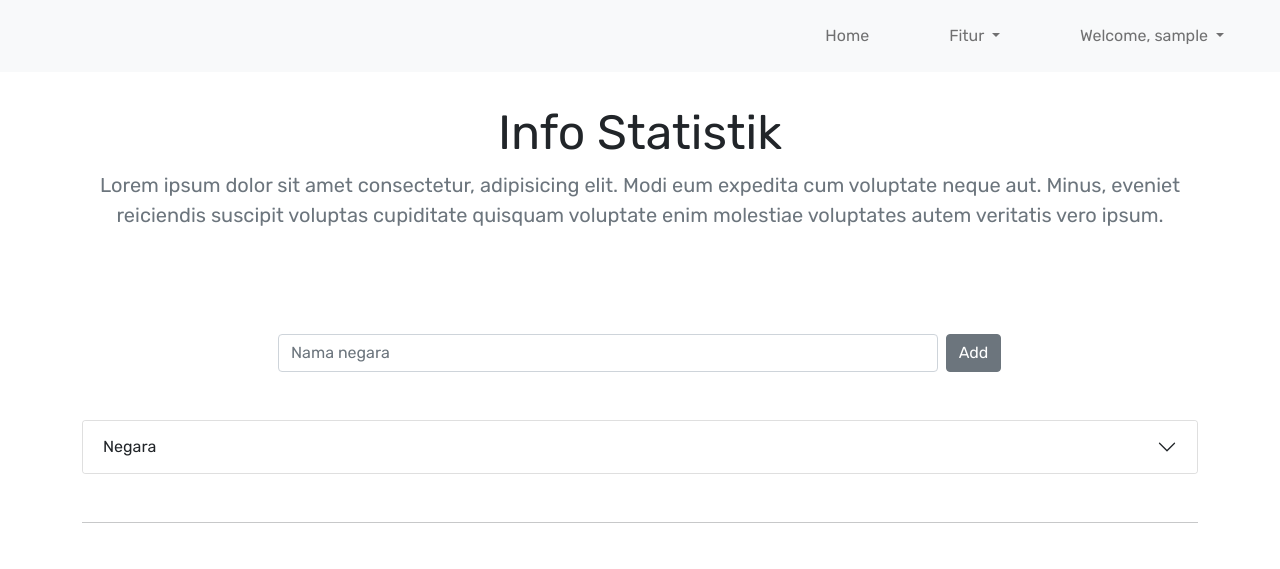
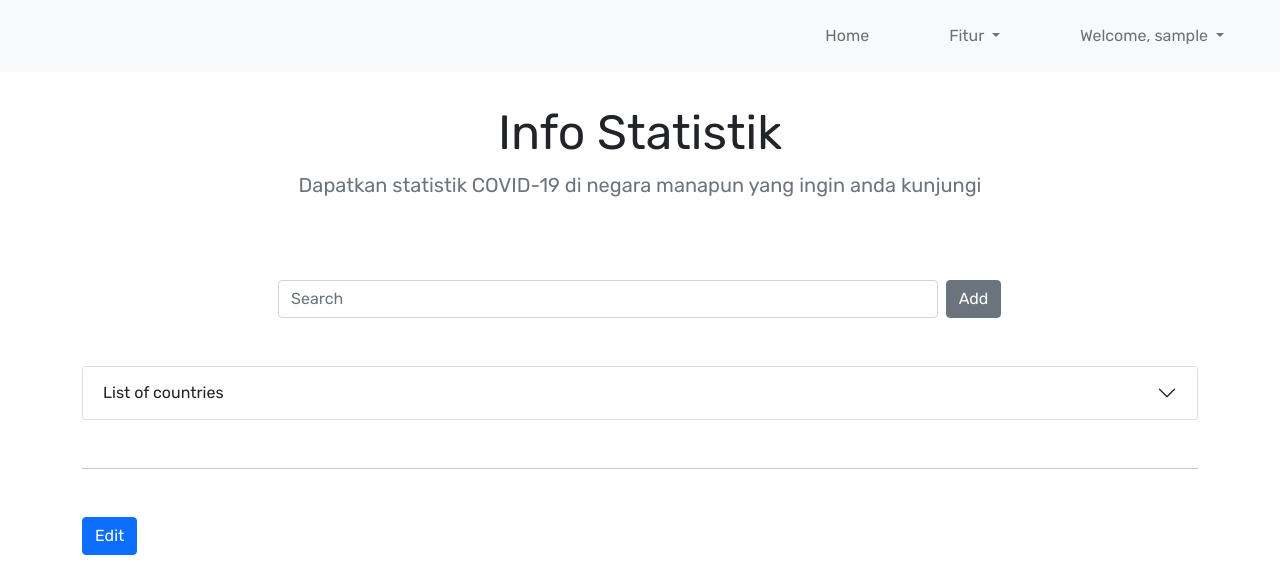
Before and after one commit to ihsanalfarisi/pbp-b07, a Django app: page /stat-covid/ in a window 1280 px wide. Shown: the top 569 px of the page. Run offline with Django 3.2, Linux system fonts and the light colour scheme; a user stored in the database is signed in; tables that the repository leaves empty hold one stand-in row (values such as "Sample post"); some libraries are stand-ins or nearby versions.

Commit message:
dokumentasi dll

```diff
--- a/stat_covid/forms.py
+++ b/stat_covid/forms.py
@@ -12,6 +12,6 @@ class CountryForm(forms.ModelForm):
             'country_name': forms.TextInput(attrs={
                 'class': 'form-control',
                 'id':'inputCountry',
-                'placeholder':'Nama negara'
+                'placeholder':'Search'
             })
         }
--- a/stat_covid/static/stat_covid.js
+++ b/stat_covid/static/stat_covid.js
@@ -1,10 +1,12 @@
 $(document).ready(function () {
+  // Untuk popover bootstrap
   var popoverTriggerList = [].slice.call(
     document.querySelectorAll('[data-bs-toggle="popover"]')
   );
   var popoverList = popoverTriggerList.map(function (popoverTriggerEl) {
     return new bootstrap.Popover(popoverTriggerEl);
   });
+
   // Nambahain nama negara
   $.ajax({
     type: "GET",
@@ -12,8 +14,8 @@ $(document).ready(function () {
     success: function (data) {
       $("h5").each(function () {
         var code = $(this).data("code"); // atribut data-code
-        if (!data[code]) return;
-        $(this).html(data[code]["location"]);
+        if (!data[code]) return; // kalau tidak ada di return
+        $(this).html(data[code]["location"] + "<br/><br/>");
       });
     },
   });
@@ -25,12 +27,19 @@ $(document).ready(function () {
     success: function (data) {
       $("h3").each(function () {
         var code = $(this).data("code"); // atribut data-code
-        if (!data[code]) return;
+
+        if (!data[code]) return; // kalau tidak ada di return
+        if (!data[code]["data"]) return; // kalau tidak ada di return
         var length = data[code]["data"].length;
+
+        if (!data[code]["data"][length - 1]["total_cases"]) return; // kalau tidak ada di return
         var cases = data[code]["data"][length - 1]["total_cases"];
+
+        if (!data[code]["data"][length - 1]["date"]) return; // kalau tidak ada di return
         var date = data[code]["data"][length - 1]["date"];
+
         $(this).html(
-          "<br/>Coronavirus Cases:<br/>" +
+          "Coronavirus Cases:<br/>" +
             numberWithCommas(cases) +
             "<br/><br/><br/><span class = 'fs-6'>Last updated on " +
             date +
@@ -40,33 +49,13 @@ $(document).ready(function () {
     },
   });
 
-  // ngeformat angka dari https://stackoverflow.com/questions/2901102/how-to-print-a-number-with-commas-as-thousands-separators-in-javascript
+  // ngasih , di angka
+  // diambil dari https://stackoverflow.com/questions/2901102/how-to-print-a-number-with-commas-as-thousands-separators-in-javascript
   function numberWithCommas(x) {
     return x.toString().replace(/\B(?=(\d{3})+(?!\d))/g, ",");
   }
 
-  // $("#addButton").click(function () {
-  //   var serializedData = $("#addCountryForm");
-  //   alert("berhasil 1");
-  //   $.ajax({
-  //     url: $("#addCountryForm").data("url"),
-  //     data: serializedData,
-  //     type: "post",
-  //     success: function (response) {
-  //       alert("berhasil 2");
-  //       $("#details-list").append(
-  //         '<div class="col-4 mb-4"><div class="card text-center" style="height: 400px"><h5 class="card-header" data-code="' +
-  //           response.country.id +
-  //           '"></h5><div class="card-body"><h3 data-code="' +
-  //           response.country.id +
-  //           '"></h3></div><div class="card-footer" style="padding: 0px 0px 0px 0px"><div class="d-grid gap-2"><buttontype="button"class="btn btn-light btn-block"data-bs-toggle="modal"data-bs-target="#confirmedCasesModal"id="details"data-code="' +
-  //           response.country.id +
-  //           '">Details</button></div></div></div></div>'
-  //       );
-  //     },
-  //   });
-  // });
-
+  // copy text saat di klik
   $("#countryList").on("click", "#countryName", function () {
     var $temp = $("<input>");
     $("body").append($temp);
@@ -75,6 +64,7 @@ $(document).ready(function () {
     $temp.remove();
   });
 
+  // ubah warna saat di klik
   $("#countryList").on("mousedown", "#countryName", function () {
     $("#" + $(this).data("id")).attr(
       "class",
@@ -82,6 +72,7 @@ $(document).ready(function () {
     );
   });
 
+  // balikin warna setelah di klik
   $("#countryList").on("mouseup", "#countryName", function () {
     $("#" + $(this).data("id")).attr(
       "class",
--- a/stat_covid/templates/index.html
+++ b/stat_covid/templates/index.html
@@ -8,22 +8,21 @@
 />
 <link rel="stylesheet" href="{% static 'style.css' %}" />
 {% endblock meta %} {% block content %}
+<!-- Judul dan deskripsi -->
 <div class="container py-3">
   <header>
     <div class="pricing-header p-3 pb-md-4 mx-auto text-center">
       <h1 class="display-5 fw-normal">Info Statistik</h1>
       <p class="fs-5 text-muted">
-        Lorem ipsum dolor sit amet consectetur, adipisicing elit. Modi eum
-        expedita cum voluptate neque aut. Minus, eveniet reiciendis suscipit
-        voluptas cupiditate quisquam voluptate enim molestiae voluptates autem
-        veritatis vero ipsum.
+        Dapatkan statistik COVID-19 di negara manapun yang ingin anda kunjungi
       </p>
     </div>
   </header>
 </div>
 
+<!-- Form -->
 <div class="container">
-  <div class="pt-5">
+  <div class="pt-4">
     {% if user.is_authenticated %}
     <form
       method="POST"
@@ -92,6 +91,7 @@
   <!-- ----------------------------------------- -->
   <!-- ----------------------------------------- -->
 
+  <!-- List negara -->
   <div class="mt-5">
     <div class="accordion" id="accordionExample">
       <div class="accordion-item">
@@ -104,7 +104,7 @@
             aria-expanded="false"
             aria-controls="collapseExample"
           >
-            Negara
+            List of countries
           </button>
         </h2>
         <div
@@ -213,13 +213,13 @@
         </div>
       </div>
     </div>
-    <!-- ----------------------------------------- -->
   </div>
 
   <!-- ----------------------------------------- -->
   <!-- ----------------------------------------- -->
   <!-- ----------------------------------------- -->
   <hr class="my-5" />
+  <!-- tombol edit -->
   <button
     class="btn btn-primary"
     type="button"
@@ -231,7 +231,7 @@
     Edit
   </button>
   <div class="row mt-3" id="details-list">
-    {% for country in user.country.all %}
+    {% for country in user.country.all reversed %}
     <div class="col-4 mb-4">
       <div class="card text-center">
         <!-- tombol delete -->
@@ -255,12 +255,24 @@
           alt="..."
           height="250px"
         />
-        <!-- harus h5 disini ama card-header -->
+        <!-- card negara -->
         <hr class="p-0 m-0" />
         <div class="card-body">
-          <h5 class="card-title fs-4 fonts" data-code="{{ country.code }}"></h5>
+          <h5 class="card-title fs-4 fonts" data-code="{{ country.code }}">
+            <!-- baru -->
+            <div class="placeholder-wave">
+              <span class="rounded placeholder col-6 bg-secondary"></span>
+              <br /><br />
+            </div>
+          </h5>
           <h3 data-code="{{ country.code }}" class="fs-2 fonts">
-            <div class="spinner-border text-secondary"></div>
+            <div class="rounded placeholder-wave">
+              <span class="rounded placeholder col-10 bg-secondary"></span>
+              <br />
+              <span class="rounded placeholder col-6 bg-secondary"></span
+              ><br /><br /><br />
+              <span class="rounded placeholder col-8 fs-6 bg-secondary"></span>
+            </div>
           </h3>
         </div>
         <div class="card-footer" style="padding: 0px 0px 0px 0px">
--- a/stat_covid/templates/modal_delete.html
+++ b/stat_covid/templates/modal_delete.html
@@ -7,18 +7,18 @@
 >
   <div class="modal-dialog">
     <div class="modal-content">
-      <div class="modal-body fs-2">
-        Hapus negara {{ country.country_name }}?
+      <div class="modal-body fs-3 text-center">
+        Are you sure you want to delete {{ country.country_name }}?
       </div>
       <div class="modal-footer p-1">
         <button type="button" class="btn btn-secondary" data-bs-dismiss="modal">
-          Batal
+          Cancel
         </button>
         <a
           class="btn btn-danger"
           href="{% url 'delete-country' country.id %}"
           role="button"
-          >Hapus</a
+          >Delete</a
         >
       </div>
     </div>
```
Also changed, not shown: stat_covid/models.py (+1 -9 lines), stat_covid/templates/modal.html (+6 -33 lines), stat_covid/views.py (+5 -5 lines), main/migrations/0001_initial.py.
